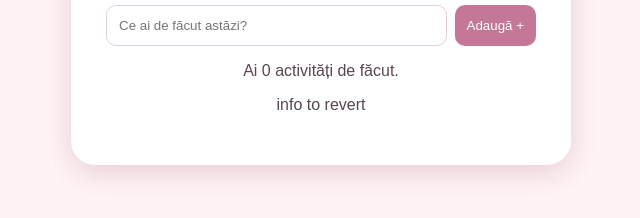
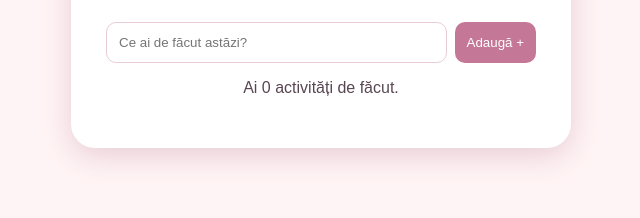
Before and after one commit to oanag03/little-steps, a plain HTML site: page index.html in a window 1280 px wide. Shown: the part 394-612 px from the top of the page, without its empty margins (319-959 px from the left). Drawn offline with Linux system fonts and the light colour scheme.

Commit message:
revert info from main

```diff
--- a/index.html
+++ b/index.html
@@ -20,7 +20,7 @@
     <ul id="task-list"></ul>
 
     <p id="progress">Ai 0 activități de făcut.</p>
-    <p class="footer">info to revert</p>
+
   </main>
 
   <script src="script.js"></script>
```
